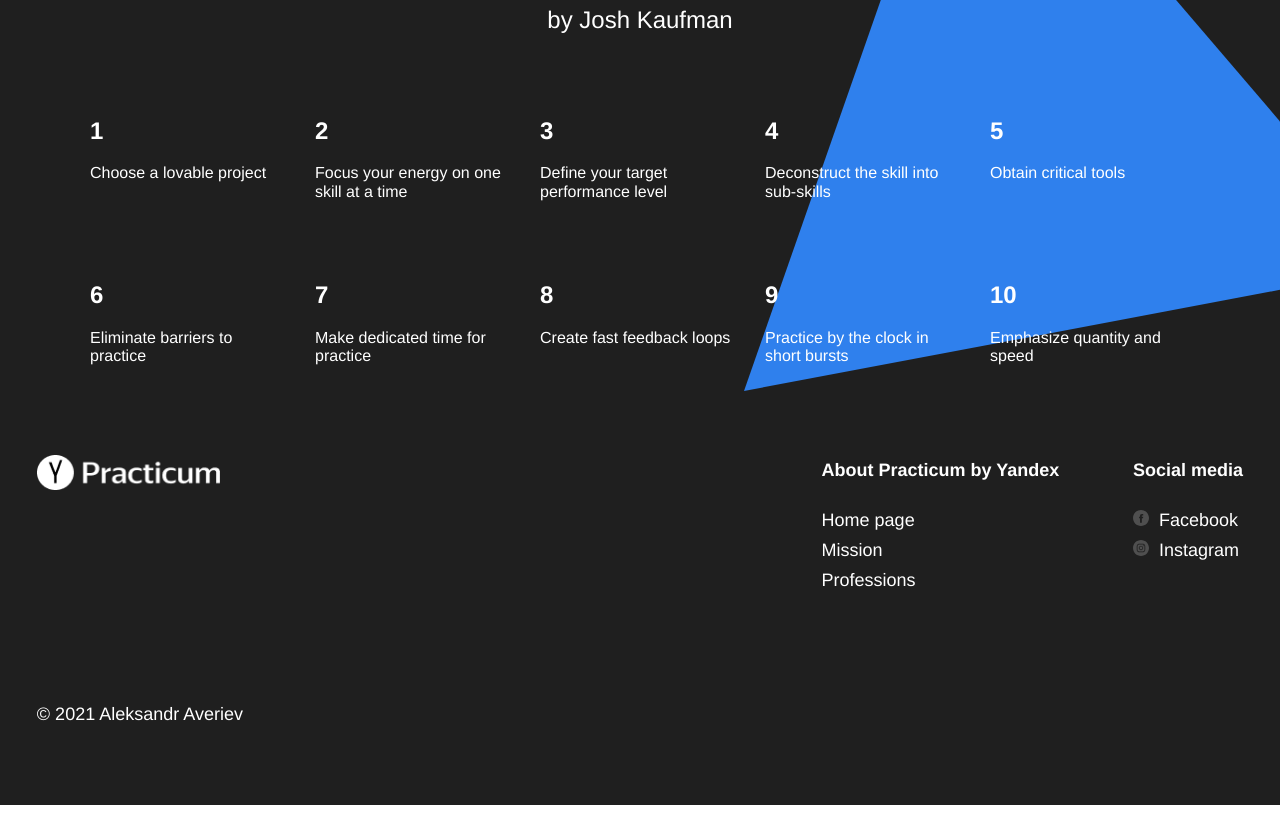
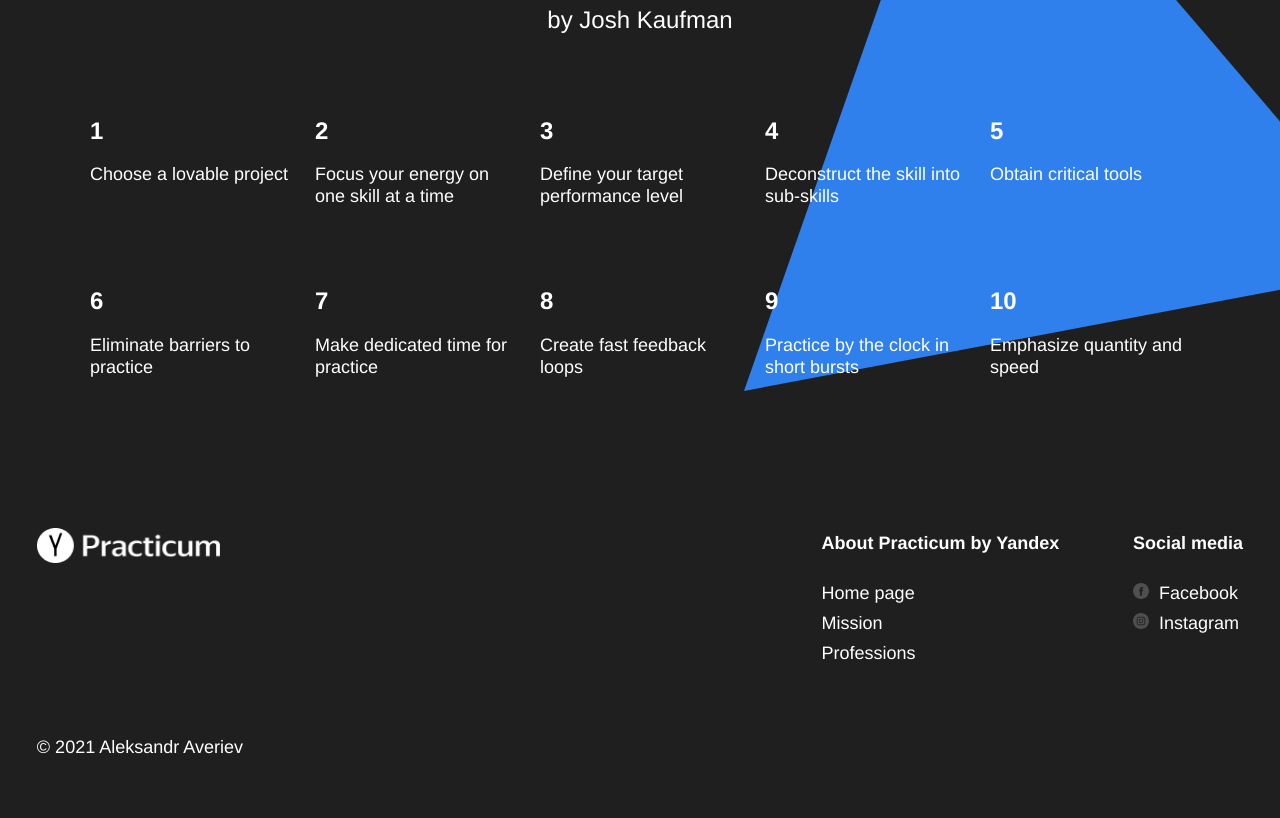
Before and after one commit to sweetsummergone/web_project_1, a plain HTML site: page index.html in a window 1280 px wide. Shown: the part 3300-4118 px from the top of the page. Drawn offline with Linux system fonts and the light colour scheme.

Commit message:
paddings, BEM errors fixed

```diff
--- a/index.html
+++ b/index.html
@@ -144,55 +144,63 @@
           <ul class="table table_theme_dark">
             <li class="table__cell table__cell_theme_dark">
               <h3 class="table__heading table__heading_theme_dark">1</h3>
-              <p class="table__text_theme_dark">Choose a lovable project</p>
+              <p class="table__text table__text_theme_dark">
+                Choose a lovable project
+              </p>
             </li>
             <li class="table__cell table__cell_theme_dark">
               <h3 class="table__heading table__heading_theme_dark">2</h3>
-              <p class="table__text_theme_dark">
+              <p class="table__text table__text_theme_dark">
                 Focus your energy on one skill at a time
               </p>
             </li>
             <li class="table__cell table__cell_theme_dark">
               <h3 class="table__heading table__heading_theme_dark">3</h3>
-              <p class="table__text_theme_dark">
+              <p class="table__text table__text_theme_dark">
                 Define your target performance level
               </p>
             </li>
             <li class="table__cell table__cell_theme_dark">
               <h3 class="table__heading table__heading_theme_dark">4</h3>
-              <p class="table__text_theme_dark">
+              <p class="table__text table__text_theme_dark">
                 Deconstruct the skill into sub-skills
               </p>
             </li>
             <li class="table__cell table__cell_theme_dark">
               <h3 class="table__heading table__heading_theme_dark">5</h3>
-              <p class="table__text_theme_dark">Obtain critical tools</p>
+              <p class="table__text table__text_theme_dark">
+                Obtain critical tools
+              </p>
             </li>
             <li class="table__cell table__cell_theme_dark">
               <h3 class="table__heading table__heading_theme_dark">6</h3>
-              <p class="table__text_theme_dark">
+              <p class="table__text table__text_theme_dark">
                 Eliminate barriers to practice
               </p>
             </li>
             <li class="table__cell table__cell_theme_dark">
               <h3 class="table__heading table__heading_theme_dark">7</h3>
-              <p class="table__text_theme_dark">
+              <p class="table__text table__text_theme_dark">
                 Make dedicated time for practice
               </p>
             </li>
             <li class="table__cell table__cell_theme_dark">
               <h3 class="table__heading table__heading_theme_dark">8</h3>
-              <p class="table__text_theme_dark">Create fast feedback loops</p>
+              <p class="table__text table__text_theme_dark">
+                Create fast feedback loops
+              </p>
             </li>
             <li class="table__cell table__cell_theme_dark">
               <h3 class="table__heading table__heading_theme_dark">9</h3>
-              <p class="table__text_theme_dark">
+              <p class="table__text table__text_theme_dark">
                 Practice by the clock in short bursts
               </p>
             </li>
             <li class="table__cell table__cell_theme_dark">
               <h3 class="table__heading table__heading_theme_dark">10</h3>
-              <p class="table__text_theme_dark">Emphasize quantity and speed</p>
+              <p class="table__text table__text_theme_dark">
+                Emphasize quantity and speed
+              </p>
             </li>
           </ul>
           <div class="kaufman__triangle"></div>
--- a/styles/style.css
+++ b/styles/style.css
@@ -273,7 +273,8 @@
   background-color: #1f1f1f;
   min-height: 350px;
   box-sizing: border-box;
-  padding-bottom: 60px;
+  padding-top: 60px;
+  padding-bottom: 40px;
   display: flex;
 }
 
```
